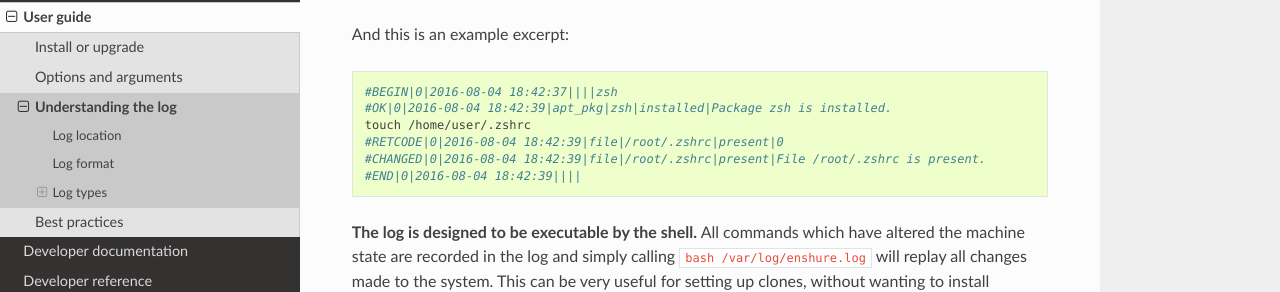
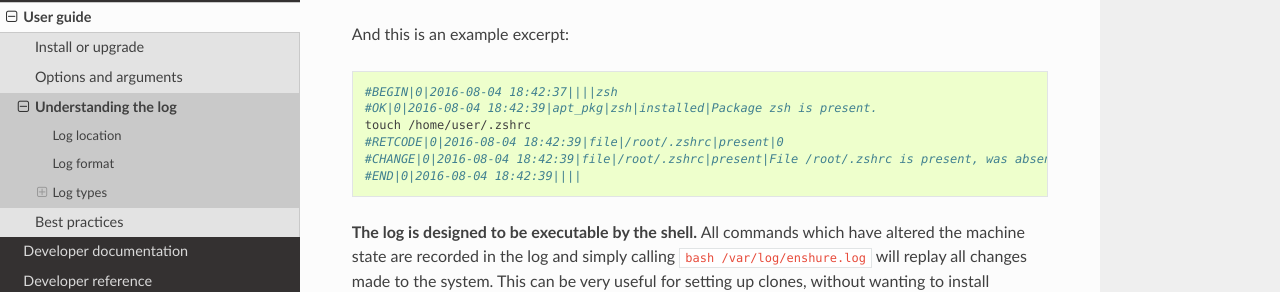
Before and after one commit to gbraekmans/enshure, a Sphinx documentation site: the page built from doc/user/logging.rst, in a window 1280 px wide and 900 px high, scrolled down 550 px. Shown: the part 159-451 px from the top of the window. Built offline with Sphinx 7.4.7 and the Read the Docs theme 2.0.0, drawn with Linux system fonts in a browser that asks for light colours.

Commit message:
Initial support for the made_change query

```diff
--- a/doc/user/logging.rst
+++ b/doc/user/logging.rst
@@ -29,10 +29,10 @@ Most of the entries in the log look like this::
 And this is an example excerpt::
 
   #BEGIN|0|2016-08-04 18:42:37||||zsh
-  #OK|0|2016-08-04 18:42:39|apt_pkg|zsh|installed|Package zsh is installed.
+  #OK|0|2016-08-04 18:42:39|apt_pkg|zsh|installed|Package zsh is present.
   touch /home/user/.zshrc
   #RETCODE|0|2016-08-04 18:42:39|file|/root/.zshrc|present|0
-  #CHANGED|0|2016-08-04 18:42:39|file|/root/.zshrc|present|File /root/.zshrc is present.
+  #CHANGE|0|2016-08-04 18:42:39|file|/root/.zshrc|present|File /root/.zshrc is present, was absent.
   #END|0|2016-08-04 18:42:39||||
 
 **The log is designed to be executable by the shell.** All commands which have
```
Also changed, not shown: 12 other files.
